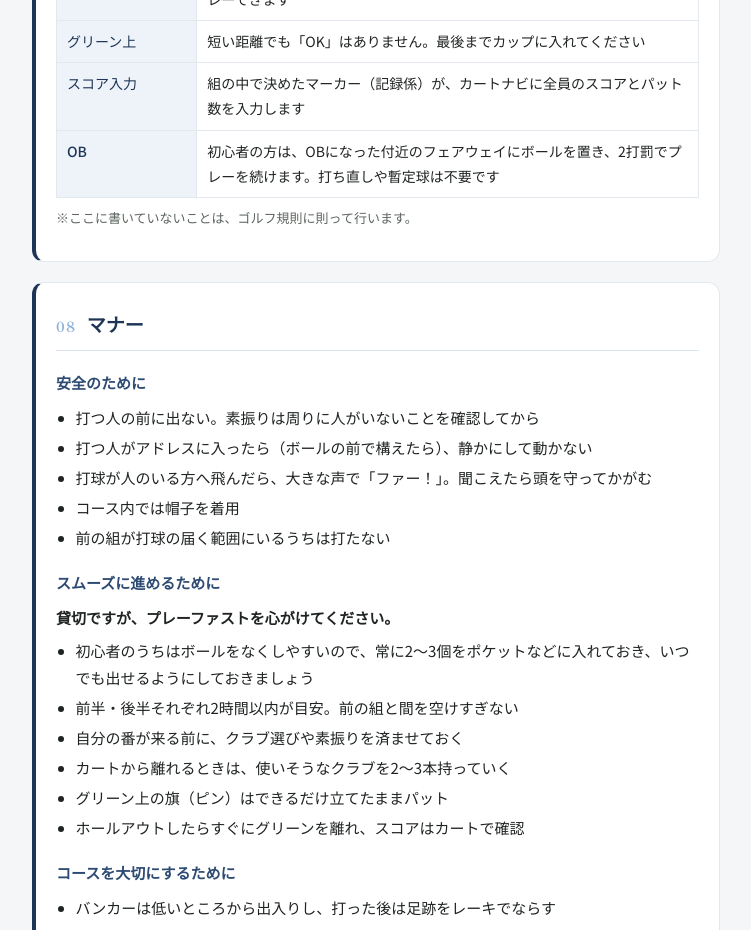
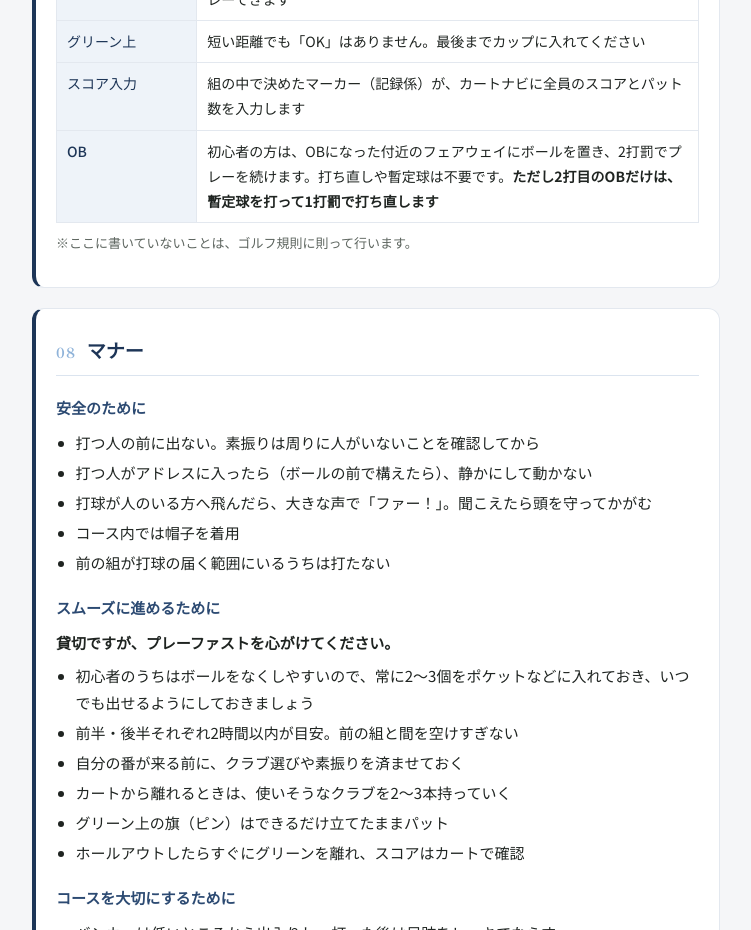
Before and after one commit to LYCK1986/plc2026-k7x9m2, a plain HTML site: page guide/beginner.html in a window 1280 px wide. Shown: the part 5720-6650 px from the top of the page, without its empty margins (264-1015 px from the left). Drawn offline with Linux system fonts and the light colour scheme; no server answers.

Commit message:
2打目OBのルールを追加

```diff
--- a/guide/beginner.html
+++ b/guide/beginner.html
@@ -285,7 +285,7 @@
       <tr><th>バンカー救済</th><td>バンカーから出せないときは、2打罰でバンカーの真横にボールを出してプレーできます</td></tr>
       <tr><th>グリーン上</th><td>短い距離でも「OK」はありません。最後までカップに入れてください</td></tr>
       <tr><th>スコア入力</th><td>組の中で決めたマーカー（記録係）が、カートナビに全員のスコアとパット数を入力します</td></tr>
-      <tr><th>OB</th><td>初心者の方は、OBになった付近のフェアウェイにボールを置き、2打罰でプレーを続けます。打ち直しや暫定球は不要です</td></tr>
+      <tr><th>OB</th><td>初心者の方は、OBになった付近のフェアウェイにボールを置き、2打罰でプレーを続けます。打ち直しや暫定球は不要です。<b>ただし2打目のOBだけは、暫定球を打って1打罰で打ち直します</b></td></tr>
     </table>
     <p style="font-size:13px;color:var(--mute)">※ここに書いていないことは、ゴルフ規則に則って行います。</p>
   </section>
```
